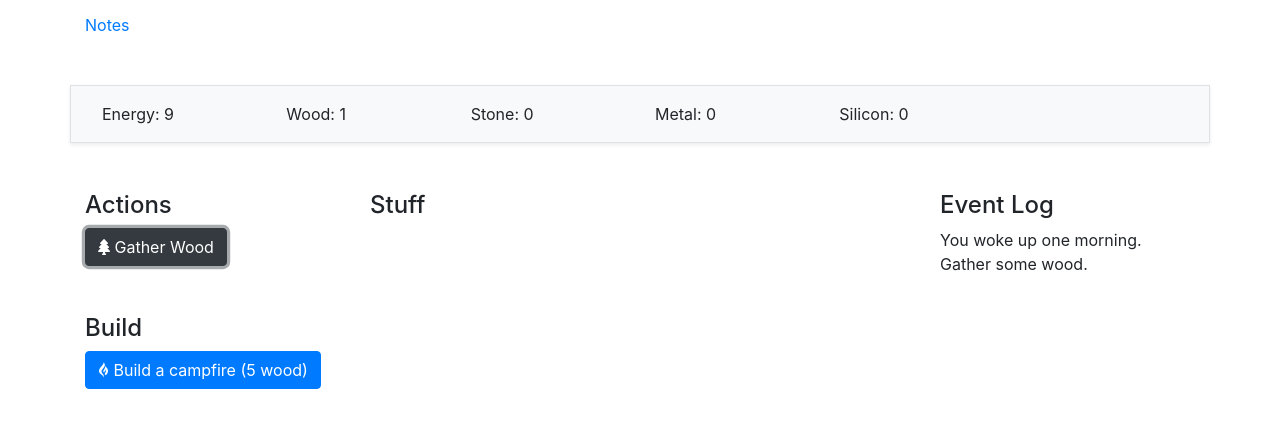
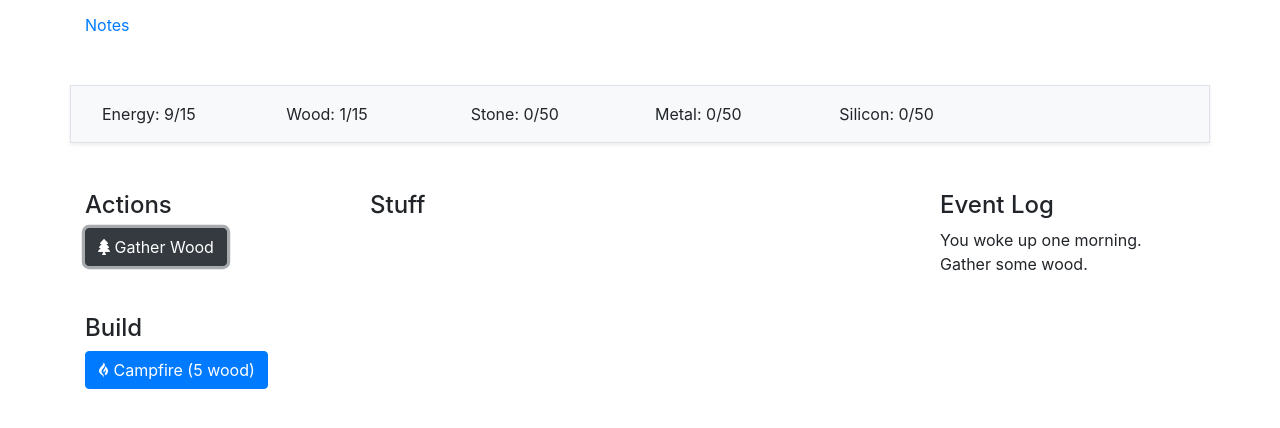
Before and after one commit to TamDenholm/StealTheSun, a plain HTML site: page index.htm in a window 1280 px wide. Both pictures are taken after a click on the button "Gather Wood". Shown: the part 156-584 px from the top of the page. Drawn offline with nearby package versions, Linux system fonts and the light colour scheme.

Commit message:
added resource caps

```diff
--- a/index.htm
+++ b/index.htm
@@ -15,6 +15,10 @@
     <meta http-equiv="Expires" content="0" />
     <link rel="stylesheet" href="/css/style.css" type="text/css" media="screen" />
     <script src="/js/main.js"></script>
+    <script src="/js/actions.js"></script>
+    <script src="/js/items.js"></script>
+    <script src="/js/build.js"></script>
+    <script src="/js/resources.js"></script>
 
 <script>
 $(document).ready(function(){
@@ -60,7 +64,7 @@ $(document).ready(function(){
                 <h4 class="mt-5">Build</h4>
                 <button id="build_campfire" class="btn btn-primary">
                     <i class="fab fa-gripfire"></i>
-                    Build a campfire (5 wood)
+                    Campfire (5 wood)
                 </button>
             </div>
             <div class="col-6">
--- /dev/null
+++ b/js/actions.js
@@ -0,0 +1,21 @@
+var actions = {
+
+    // attach the actions to the DOM
+    attach: function(){
+        // add energy button
+        $('#gather_wood').on('click', function(){
+            resources.edit('energy', -1);
+            resources.edit('wood', actions.random(1,2));
+        });
+
+        // campfire
+        $('#build_campfire').on('click', function(){
+            items.build('campfire');
+        });
+    },
+
+    random: function(min, max){
+        return Math.floor((Math.random() * max) + min);
+    }
+
+};
--- /dev/null
+++ b/js/build.js
@@ -0,0 +1,16 @@
+var build = {
+    campfire: {
+        title: 'Campfire',
+        img: 'campfire.png',
+        icon: 'fab fa-gripfire',
+        cost: {
+            wood: 5,
+        },
+        produces: {
+            energy: 2,
+        },
+        consumes: {
+            wood: 1,
+        }
+    }
+}
--- /dev/null
+++ b/js/items.js
@@ -0,0 +1,38 @@
+var items = {
+
+    build: function(item){
+        if(build.hasOwnProperty(item) && build[item].exists != true){
+            $.each(build[item].cost, function(resource, amount){
+                if(resources.edit(resource, (0-amount))){
+                    build[item].exists = true;
+                }
+            });
+        }
+        this.update();
+    },
+
+    update: function(){
+        $('#stuff').html('');
+        $.each(items.get_active(), function(k, item){
+            $('#stuff').append('\
+            <div class="col-4 item card" id="'+item+'">\
+                <div class="card-body">\
+                    <img src="/images/'+build[item].img+'">\
+                    <h5 class="card-title">'+build[item].title+'</h5>\
+                </div>\
+            </div>\
+            ');
+        });
+    },
+
+    get_active: function(){
+        var active_items = [];
+        for(var property in build){
+            if(build[property].exists == true){
+                active_items.push(property);
+            }
+        }
+        return active_items;
+    }
+
+};
--- a/js/main.js
+++ b/js/main.js
@@ -1,117 +1,3 @@
-var resources = {
-
-    energy: 10,
-    wood: 0,
-    stone: 0,
-    metal: 0,
-    silicon: 0,
-
-    // update the UI with the resources
-    update: function(){
-        // die condition
-        if(this.energy < 1){
-            main.die();
-        }
-
-        // update resource UI
-        $('#energy').text(this.energy);
-        $('#wood').text(this.wood);
-        $('#stone').text(this.stone);
-        $('#metal').text(this.metal);
-        $('#silicon').text(this.silicon);
-    },
-
-    edit: function(resource, i){
-        var left_over = this[resource];// this is piss poor, recode this later....
-        left_over += i;
-        if(left_over >= 0){
-            this[resource] += i;
-            this.update();
-            console.log('Resource: '+resource+' change: '+i);
-            return true;
-        }
-        this.update();
-        return false;
-    },
-};
-
-var actions = {
-
-    // attach the actions to the DOM
-    attach: function(){
-        // add energy button
-        $('#gather_wood').on('click', function(){
-            resources.edit('energy', -1);
-            resources.edit('wood', actions.random(1,2));
-        });
-
-        // campfire
-        $('#build_campfire').on('click', function(){
-            items.build('campfire');
-        });
-    },
-
-    random: function(min, max){
-        return Math.floor((Math.random() * max) + min);
-    }
-
-};
-
-var items = {
-
-    build: function(item){
-        if(build.hasOwnProperty(item) && build[item].exists != true){
-            $.each(build[item].cost, function(resource, amount){
-                if(resources.edit(resource, (0-amount))){
-                    build[item].exists = true;
-                }
-            });
-        }
-        this.update();
-    },
-
-    update: function(){
-        $('#stuff').html('');
-        $.each(items.get_active(), function(k, item){
-            $('#stuff').append('\
-            <div class="col-4 item card" id="'+item+'">\
-                <div class="card-body">\
-                    <img src="/images/'+build[item].img+'">\
-                    <h5 class="card-title">'+build[item].title+'</h5>\
-                </div>\
-            </div>\
-            ');
-        });
-    },
-
-    get_active: function(){
-        var active_items = [];
-        for(var property in build){
-            if(build[property].exists == true){
-                active_items.push(property);
-            }
-        }
-        return active_items;
-    }
-
-};
-
-var build = {
-    campfire: {
-        title: 'Campfire',
-        img: 'campfire.png',
-        cost: {
-            wood: 5,
-        },
-        produces: {
-            energy: 2,
-        },
-        consumes: {
-            wood: 1,
-        }
-    }
-}
-
 var main = {
 
     game_tick: 1000,
@@ -145,10 +31,12 @@ var main = {
             $.each(build[item].consumes, function(resource, amount){
                 // edit resource
                 if(resources.edit(resource, (0-amount))){
+                    console.log('consumed');
                     // if consumed, then produce
                     $.each(build[item].produces, function(resource, amount){
                         // edit resource
                         resources.edit(resource, amount);
+                        console.log('produced');
                     });
                 }
             });
--- /dev/null
+++ b/js/resources.js
@@ -0,0 +1,64 @@
+var resources = {
+
+    energy: {
+        amount: 10,
+        cap: 15
+    },
+    wood: {
+        amount: 0,
+        cap: 15
+    },
+    stone: {
+        amount: 0,
+        cap: 50
+    },
+    metal: {
+        amount: 0,
+        cap: 50
+    },
+    silicon: {
+        amount: 0,
+        cap: 50
+    },
+
+    // update the UI with the resources
+    update: function(){
+        // die condition
+        if(this.energy < 1){
+            main.die();
+        }
+
+        // update resource UI
+        $('#energy').text(this.energy.amount+'/'+this.energy.cap);
+        $('#wood').text(this.wood.amount+'/'+this.wood.cap);
+        $('#stone').text(this.stone.amount+'/'+this.stone.cap);
+        $('#metal').text(this.metal.amount+'/'+this.metal.cap);
+        $('#silicon').text(this.silicon.amount+'/'+this.silicon.cap);
+    },
+
+    // edit how much of any resource we have
+    edit: function(resource, i){
+        var left_over = this[resource].amount;// this is piss poor, recode this later....
+        left_over += i;
+        // if we're now going below 0
+        if(left_over >= 0){
+            // if we're above the cap
+            if(left_over > this[resource].cap){
+                console.log('hit '+resource+' cap');
+                // update return false
+                this.update();
+                return false;
+            }else{
+                // make the normal edit
+                this[resource].amount += i;
+            }
+            // update and return true
+            this.update();
+            console.log('Resource: '+resource+' change: '+i);
+            return true;
+        }
+        // update and return false
+        this.update();
+        return false;
+    },
+};
```
